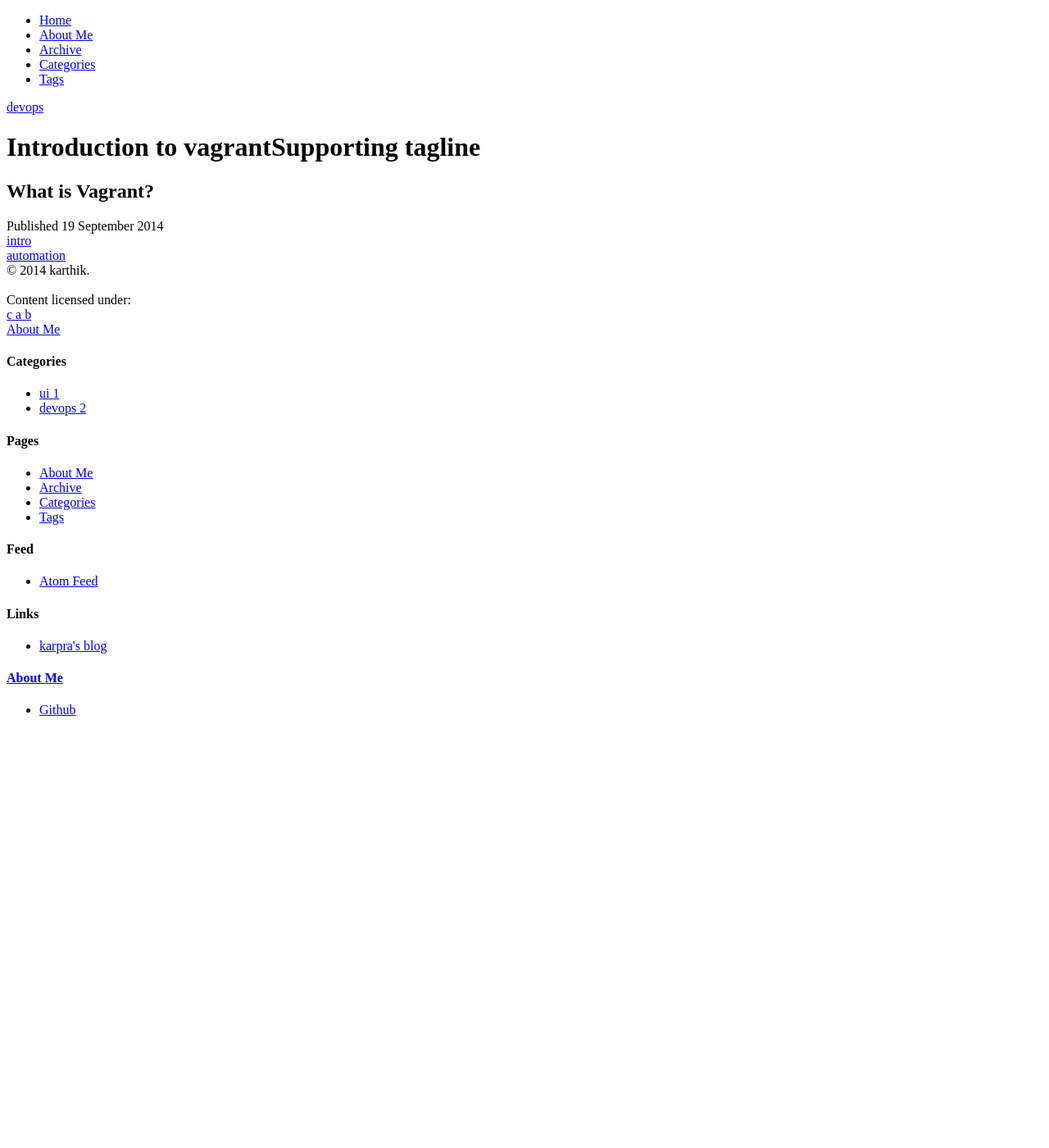
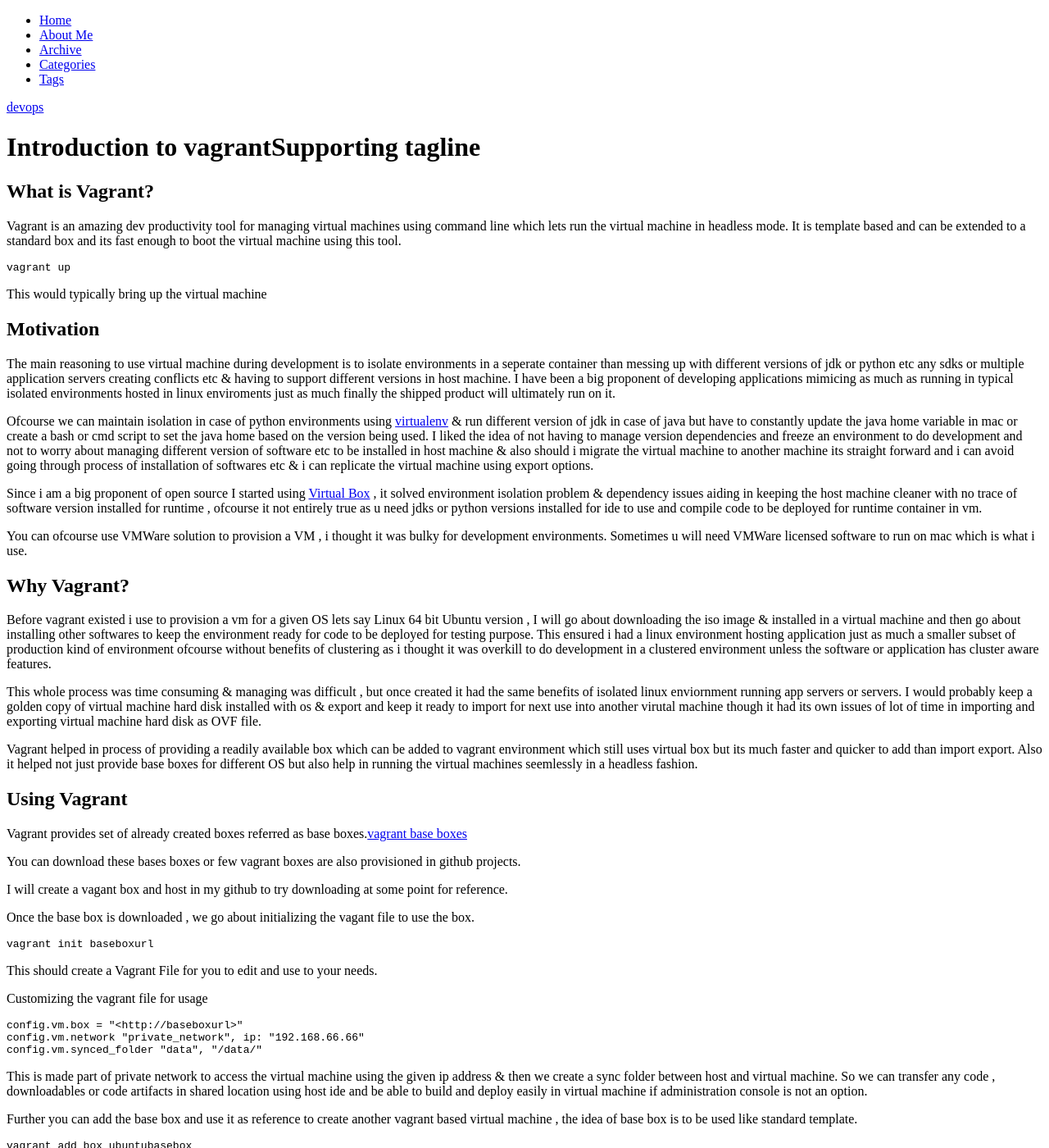
Before and after one commit to karpra/karpra.github.io, a Jekyll site: the page built from _posts/2014-9-19-introduction to vagrant.md, in a window 1280 px wide and 1400 px high. Shown: the whole window at 82% size. Built offline with Jekyll 4.4.1, drawn with Linux system fonts in a browser that asks for light colours; nearby versions of some CDN libraries; library files that are not in the unit come from our copies; some of the changed text lies outside the part shown.

Commit message:
Update 2014-9-19-introduction to vagrant.md

```diff
--- a/_posts/2014-9-19-introduction to vagrant.md
+++ b/_posts/2014-9-19-introduction to vagrant.md
@@ -6,3 +6,77 @@
 ---
 
 ## What is Vagrant?
+
+Vagrant is an amazing dev productivity tool for managing virtual machines using command line which lets run the virtual machine in headless mode. It is template based and can be extended to a standard box and its fast enough to boot the virtual machine using this tool.
+
+    vagrant up
+
+This would typically bring up the virtual machine
+
+## Motivation
+
+The main reasoning to use virtual machine during development is to isolate environments in a seperate container than messing up with different versions of jdk or python etc any sdks or multiple application servers creating conflicts etc & having to support different versions in host machine. I have been a big proponent of developing applications mimicing as much as running in typical isolated environments hosted in linux enviroments just as much finally the shipped product will ultimately run on it.
+
+Ofcourse we can maintain isolation in case of python environments using [virtualenv](http://virtualenv.readthedocs.org/en/latest/)
+& run different version of jdk in case of java but have to constantly update the java home variable in mac or create a bash or cmd script to set the java home based on the version being used. I liked the idea of not having to manage version dependencies and freeze an environment to do development and not to worry about managing different version of software etc to be installed in host machine & also should i migrate the virtual machine to another machine its straight forward and i can avoid going through process of installation of softwares etc & i can replicate the virtual machine using export options.
+
+Since i am a big proponent of open source I started using [Virtual Box](https://www.virtualbox.org/) , it solved environment isolation problem & dependency issues aiding in keeping the host machine cleaner with no trace of software version installed for runtime , ofcourse it not entirely true as u need jdks or python versions installed for ide to use and compile code to be deployed for runtime container in vm.
+
+You can ofcourse use VMWare solution to provision a VM , i thought it was bulky for development environments. Sometimes u will need VMWare licensed software to run on mac which is what i use.
+
+## Why Vagrant?
+
+Before vagrant existed i use to provision a vm for a given OS lets say Linux 64 bit Ubuntu version , I will go about downloading the iso image & installed in a virtual machine and then go about installing other softwares to keep the environment ready for code to be deployed for testing purpose. This ensured i had a linux environment hosting application just as much a smaller subset of production kind of environment ofcourse without benefits of clustering as i thought it was overkill to do development in a clustered environment unless the software or application has cluster aware features.
+
+This whole process was time consuming & managing was difficult , but once created it had the same benefits of isolated linux enviornment running app servers or servers. I would probably keep a golden copy of virtual machine hard disk installed with os & export and keep it ready to import for next use into another virutal machine though it had its own issues of lot of time in importing and exporting virtual machine hard disk as OVF file.
+
+
+Vagrant helped in process of providing a readily available box which can be added to vagrant environment which still uses virtual box but its much faster and quicker to add than import export. Also it helped not just provide base boxes for different OS but also help in running the virtual machines seemlessly in a headless fashion.
+
+
+## Using Vagrant
+
+Vagrant provides set of already created boxes referred as base boxes.[vagrant base boxes](http://www.vagrantbox.es/)
+
+You can download these bases boxes or few vagrant boxes are also provisioned in github projects.
+
+I will create a vagant box and host in my github to try downloading at some point for reference.
+
+Once the base box is downloaded , we go about initializing the vagant file to use the box.
+
+    vagrant init baseboxurl
+
+This should create a Vagrant File for you to edit and use to your needs.
+
+Customizing the vagrant file for usage
+
+    config.vm.box = "<http://baseboxurl>"
+    config.vm.network "private_network", ip: "192.168.66.66"
+    config.vm.synced_folder "data", "/data/"
+
+This is made part of private network to access the virtual machine using the given ip address & then we create a sync folder between host and virtual machine. So we can transfer any code , downloadables or code artifacts in shared location using host ide and be able to build and deploy easily in virtual machine if administration console is not an option.
+
+
+Further you can add the base box and use it as reference to create another vagrant based virtual machine , the idea of base box is to be used like standard template.
+
+    vagrant add box ubuntubasebox
+
+
+Once the box is avaiable in vagrant we can modify the Vagrant file to start using it directly from vagrant repository than looking up the reference from basebox url.
+
+    config.vm.box = "<box name>"
+
+Starting the virtual machine using vagrant
+
+    vagrant up
+
+Stopping the virtual machine using vagrant
+
+    vagrant halt
+
+Once the virtual machine is up and running you can ssh into the ipaddress mentioned above and login to the linux machine.
+
+    username/password - vagrant/vagrant
+                      - root/vagrant
+
+Once the container is ready you are free to install the software required and you can export a environment with database , app server , http servers etc and export them into a template & distribute for easy usage.
```
